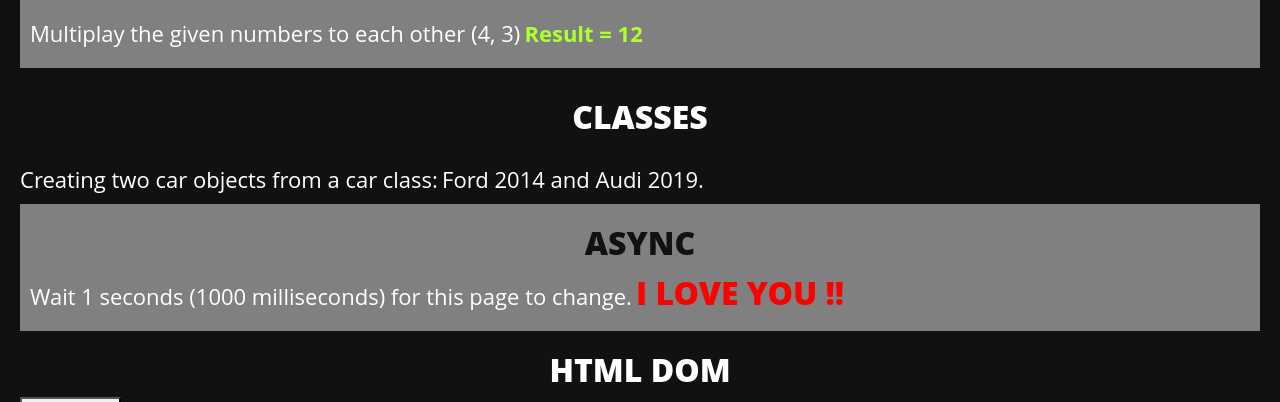
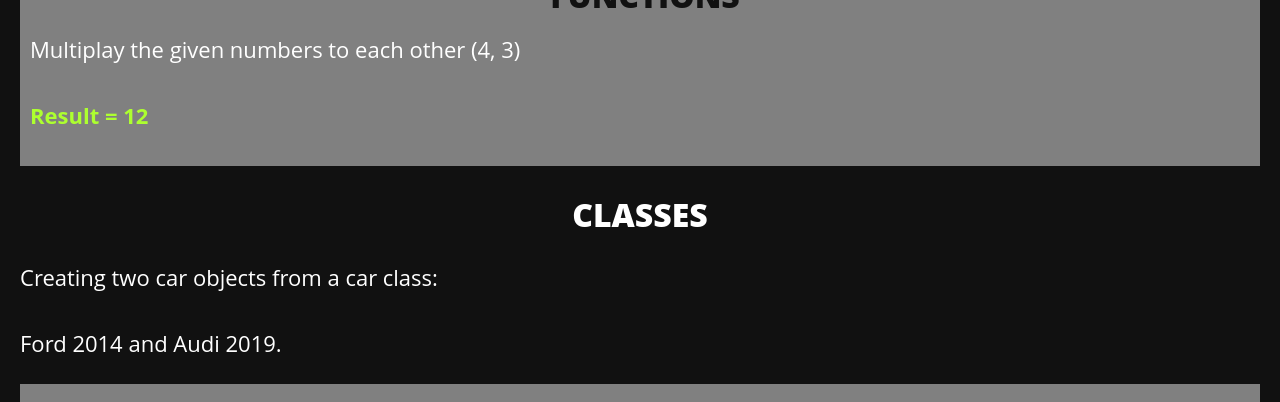
Before and after one commit to rvcarcueva2/lab2, a PHP site: page / in a window 1280 px wide; the page is wider, and only the part inside the window is pictured. Shown: the part 2849-3251 px from the top of that part. Run offline with PHP 8.4, Linux system fonts and the light colour scheme.

Commit message:
week 5 modified

```diff
--- a/week5/main.css
+++ b/week5/main.css
@@ -29,7 +29,7 @@ h2{
 }
 
 p{
-    display: inline;
+
     color: white;
     text-align: left;
     font-size: 22px;
```
Also changed, not shown: week5/index.html (renamed from week8/index.html).
